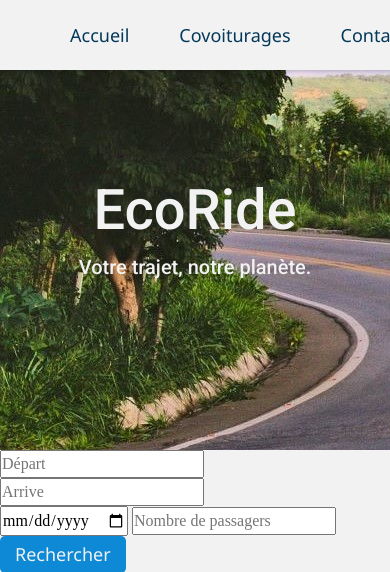
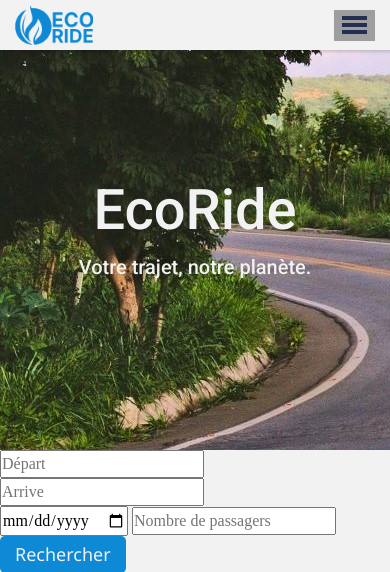
Before and after one commit to joselezcano8/EcoRide---Studi, a PHP site: page / in a window 390 px wide. Shown: the top 572 px of the page. Run offline with PHP 8.4, Linux system fonts and the light colour scheme; grey boxes are pictures that could not be loaded.

Commit message:
Responsive nav bar

```diff
--- a/index.html
+++ b/index.html
@@ -18,9 +18,14 @@
     <!-- Section de la barre de navigation -->
     <nav class="nav padding">
         <a href="">
-            <img src="img/logo_primary.png" alt="Logo Eco Ride">
+            <img class="logo" src="img/logo_primary.png" alt="Logo Eco Ride">
         </a>
-        <ul>
+        <button class="mobile-nav-toggle" aria-controls="primary-navigation" aria-expanded="false">
+            <span>
+                <img src="img/icon-hamburger.svg" alt="">
+            </span>
+        </button>
+        <ul class="nav-links" id="nav-links">
             <a href="">Accueil</a>
             <a href="">Covoiturages</a>
             <a href="">Contact</a>
@@ -75,5 +80,6 @@
         <a href="">Mentions Legales</a>
     </footer>
     <script src="script-itineraire.js"></script>
+    <!-- <script src="modal.js"></script> -->
 </body>
 </html>
--- a/styles.css
+++ b/styles.css
@@ -70,6 +70,19 @@ body {
     min-height: 100%;
     overflow-x: hidden;
     background-color: var(--clr-clear);
+}
+
+.visually-hidden {
+  position: absolute;
+  position: absolute !important;
+  width: 1px !important;
+  height: 1px !important;
+  padding: 0 !important;
+  margin: -1px !important;
+  overflow: hidden !important;
+  clip: rect(0,0,0,0) !important;
+  white-space: nowrap !important;
+  border: 0 !important;
 }
 
 /* Set core body defaults */
@@ -148,24 +161,69 @@ svg {
   display: flex;
   justify-content: space-between;
   align-items: center;
-  height: 70px;
+  height: 65px;
   box-shadow: rgba(0, 0, 0, 0.15) 1.95px 1.95px 2.6px;
 }
 
-.nav ul {
+.nav .logo {
+  height: 40px;
+}
+
+.nav-links {
   display: flex;
   align-items: center;
   gap: 50px;
 }
 
-.nav ul a {
+.nav-links a {
   font-family: var(--ff-secondary);
   font-size: var(--fs-nav);
   color: var(--clr-dark) !important;
 }
 
-.nav ul a:hover{
+.nav-links a:hover{
   color: var(--clr-primary) !important;
+}
+
+.mobile-nav-toggle {
+  display: none
+}
+
+@media (max-width: 50em) {
+
+  .padding {
+    padding-left: 15px;
+    padding-right: 15px;
+  }
+
+  .nav {
+    height: 50px;
+  }
+
+  .nav .logo{
+    height: 40px;
+  }
+
+  .nav-links,
+  .nav-links .button {
+    display: none;
+  }
+
+  .mobile-nav-toggle {
+    display: block;
+    position: absolute;
+    right: 15px;
+    cursor: pointer;
+    background: transparent;
+    border: 0;
+    padding: .5em;
+    aspect-ratio: 1;
+    z-index: 1001;
+    background-image: url("images/icon-hamburger.svg");
+    background-size: contain;
+    background-repeat: no-repeat;
+    background-position: center;
+  }
 }
 
 /*Header*/
```
Also changed, not shown: img/icon-hamburger.svg (added).
